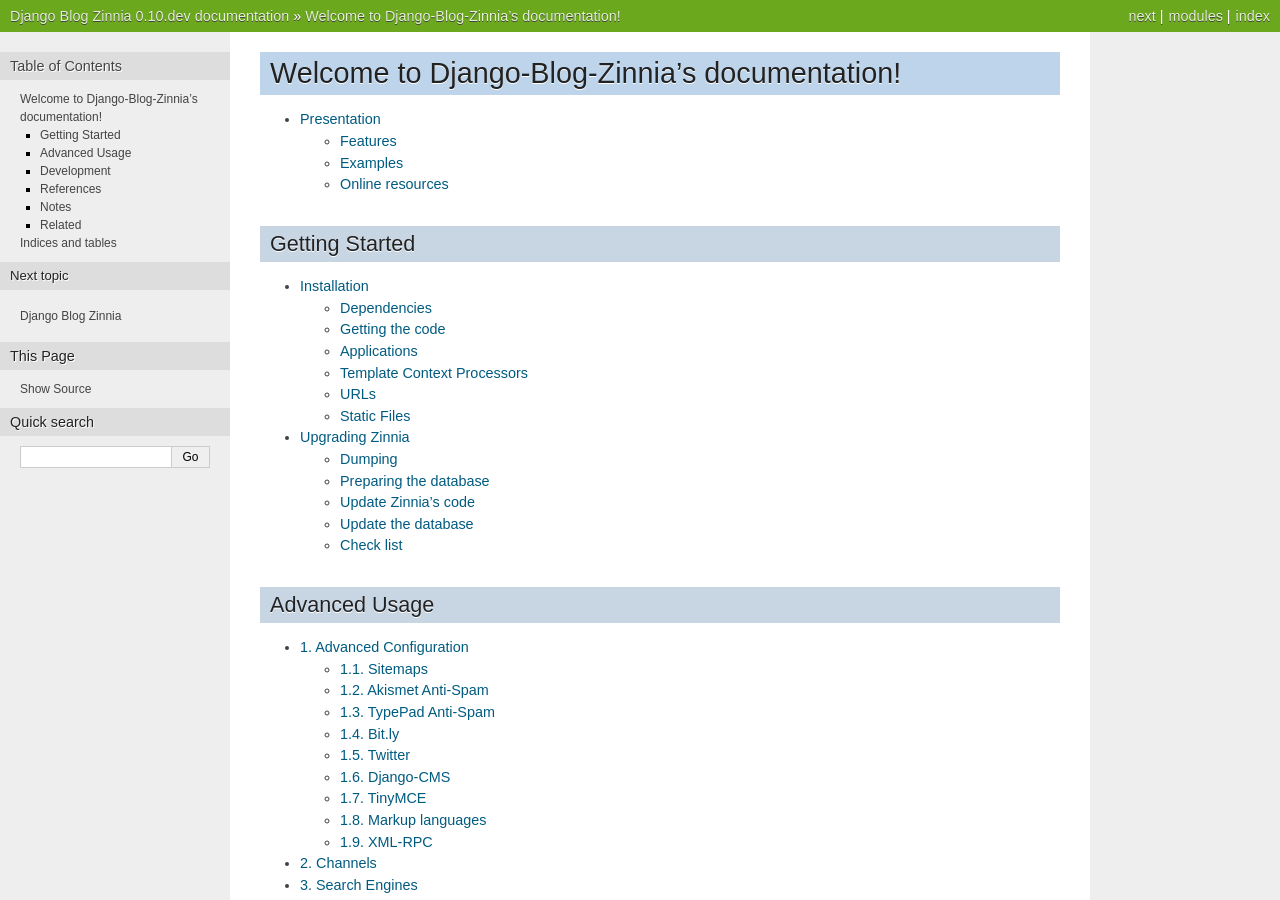
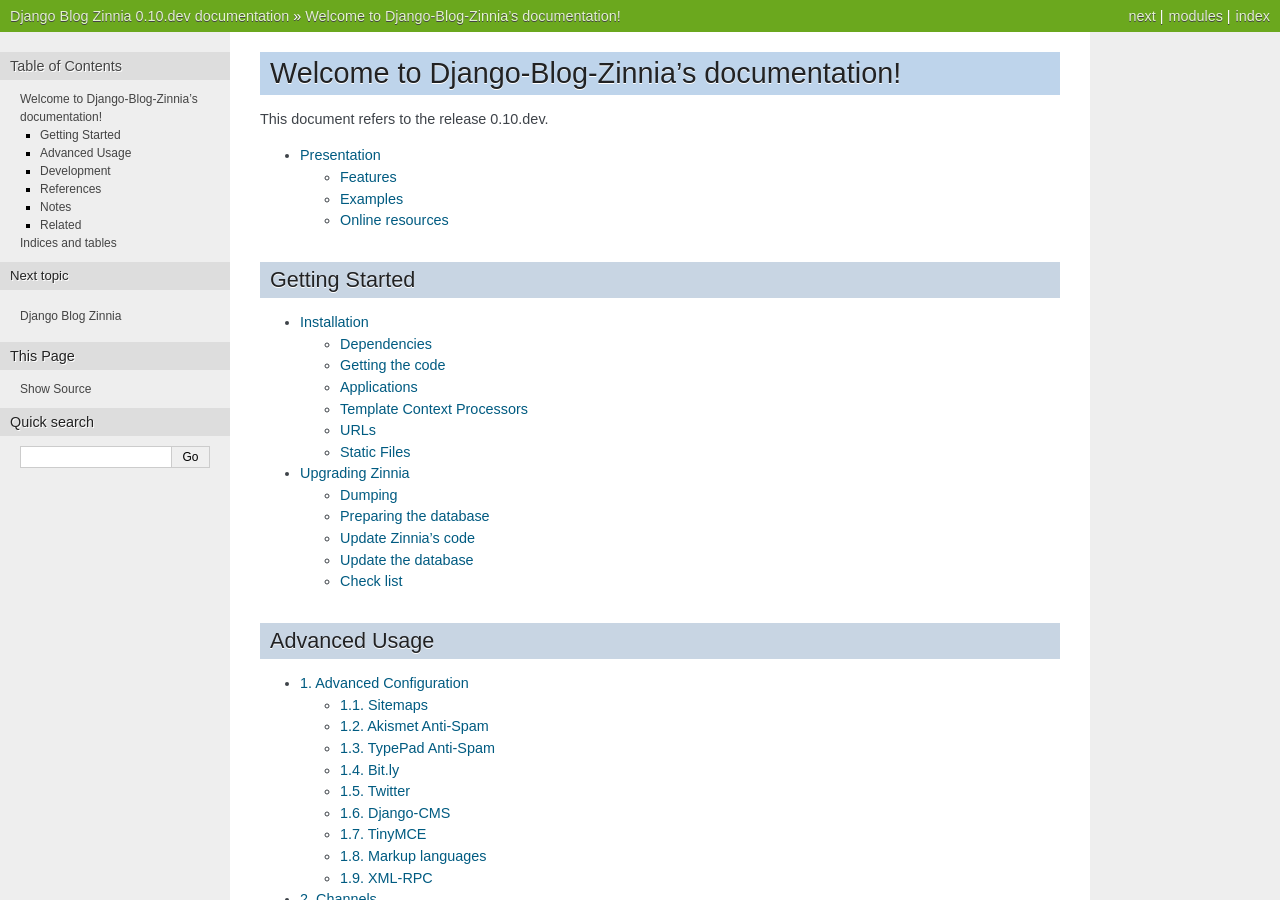
Before and after one commit to Fantomas42/django-blog-zinnia, a Sphinx documentation site: the page built from docs/index.rst, in a window 1280 px wide and 900 px high. Built offline with Sphinx 7.4.7, drawn with Linux system fonts in a browser that asks for light colours.

Commit message:
handling release in doc

```diff
--- a/docs/conf.py
+++ b/docs/conf.py
@@ -13,6 +13,7 @@
 
 import os
 import sys
+import re
 from datetime import date
 
 sys.path.append(os.path.abspath('..'))
@@ -58,10 +59,12 @@
 # |version| and |release|, also used in various other places throughout the
 # built documents.
 #
+
+# The full version, including alpha/beta/rc tags.
+release = zinnia.__version__
+
 # The short X.Y version.
-version = zinnia.__version__
-# The full version, including alpha/beta/rc tags.
-release = version
+version = re.match(r'\d+\.\d+(?:\.\d+)?', release).group()
 
 # The language for content autogenerated by Sphinx. Refer to documentation
 # for a list of supported languages.
--- a/docs/index.rst
+++ b/docs/index.rst
@@ -1,5 +1,7 @@
 Welcome to Django-Blog-Zinnia's documentation!
 ==============================================
+
+This document refers to the release |release|.
 
 .. toctree::
 
```
